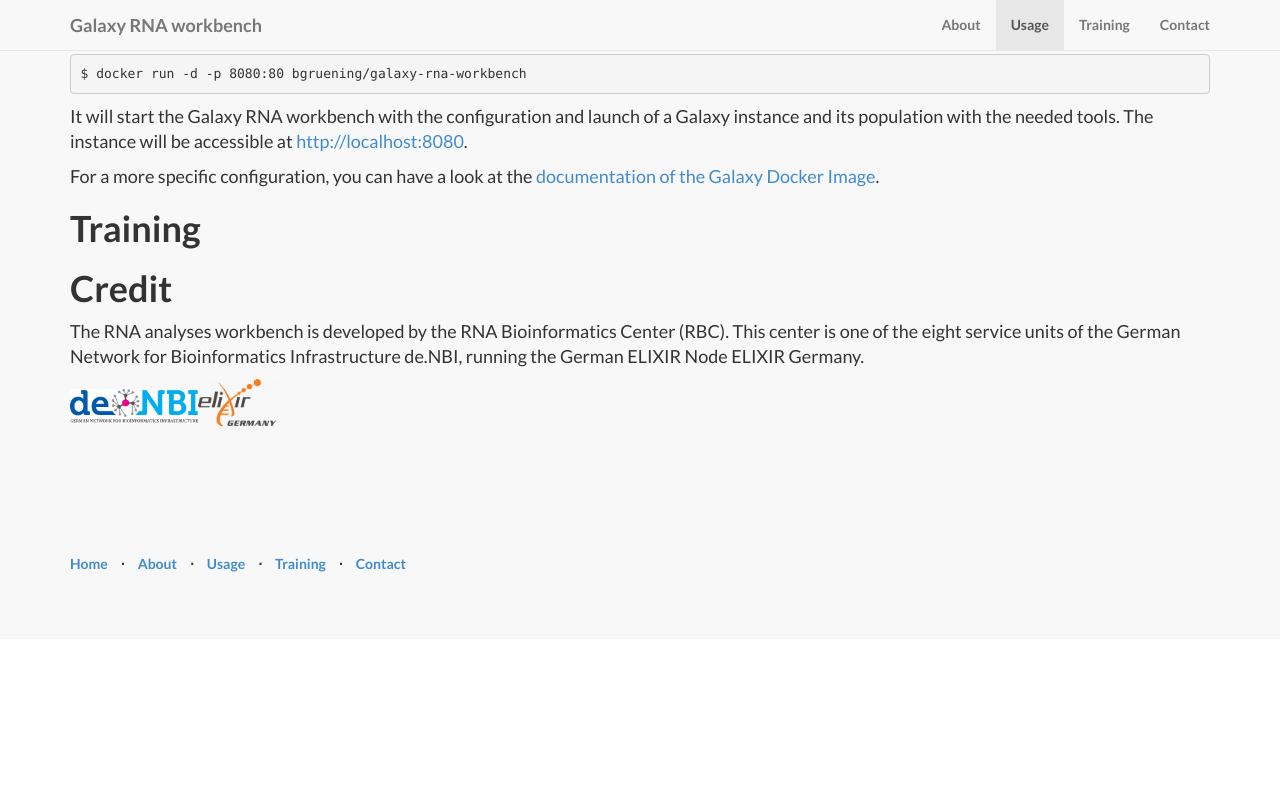
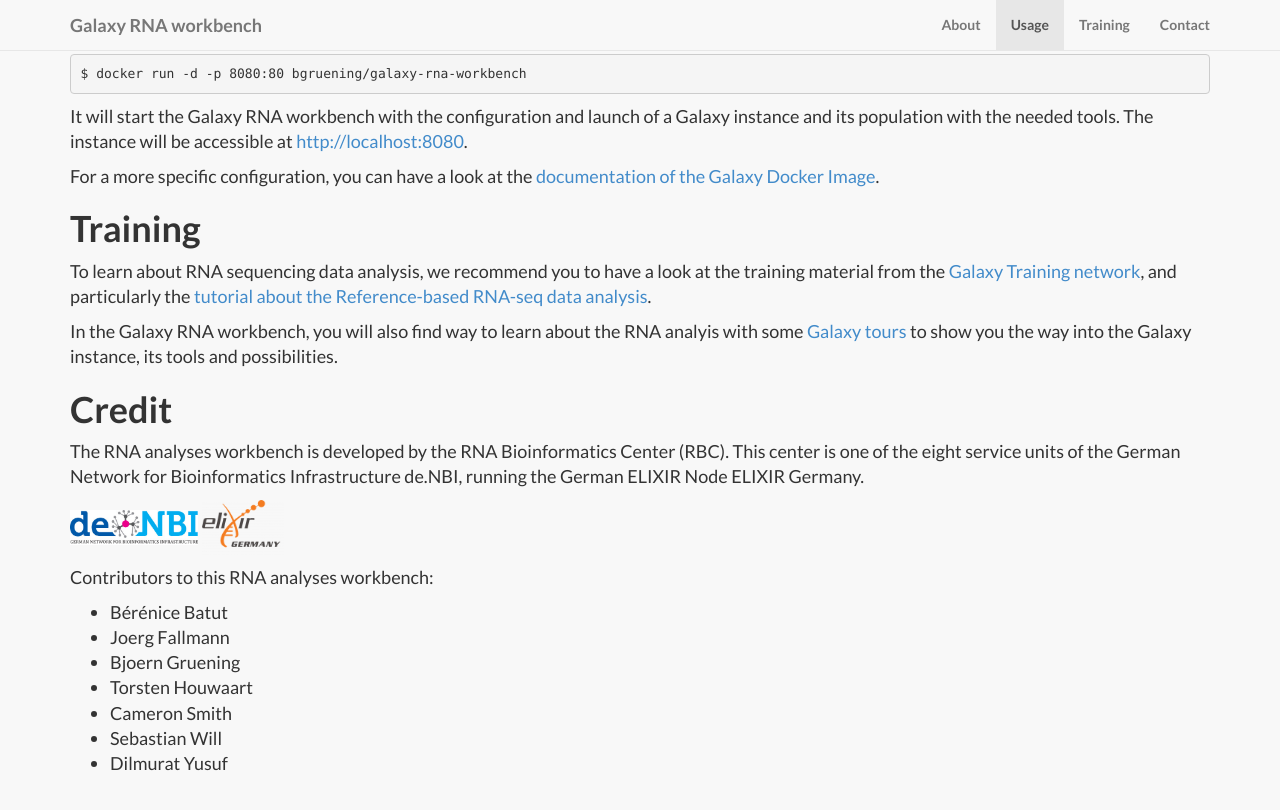
Before and after one commit to bgruening/galaxy-rna-workbench, a Jekyll site: the page built from index.md, in a window 1280 px wide and 900 px high, scrolled down 1736 px. Shown: the top 810 px of the window. Built offline with Jekyll 4.4.1, drawn with Linux system fonts in a browser that asks for light colours; nearby versions of some CDN libraries; library files that are not in the unit come from our copies; our own code applies the rules of GitHub Pages for plain Markdown files; before the commit the page ends 2375 px from its top, so only the background shows below that.

Commit message:
Fill the missing section

```diff
--- a/index.md
+++ b/index.md
@@ -56,9 +56,23 @@
 
 # Training
 
+To learn about RNA sequencing data analysis, we recommend you to have a look at the training material from the [Galaxy Training network](http://bgruening.github.io/training-material/RNA-Seq/), and particularly the [tutorial about the Reference-based RNA-seq data analysis](http://bgruening.github.io/training-material//RNA-Seq/tutorials/ref_based).
+
+In the Galaxy RNA workbench, you will also find way to learn about the RNA analyis with some [Galaxy tours](https://github.com/galaxyproject/galaxy-tours) to show you the way into the Galaxy instance, its tools and possibilities.
+
 
 # Credit
 
 The RNA analyses workbench is developed by the RNA Bioinformatics Center (RBC). This center is one of the eight service units of the German Network for Bioinformatics Infrastructure de.NBI, running the German ELIXIR Node ELIXIR Germany.
 
-<img src="Logos/deNBI_logo.jpg" height="35px" alt="de.NBI" valign="middle"><img src="Logos/elixir_germany.png" height="55px" alt="ELIXIR Germany" valign="middle">
+<img src="Logos/deNBI_logo.jpg" height="35px" alt="de.NBI" valign="middle"> <img src="Logos/elixir_germany.png" height="55px" alt="ELIXIR Germany" valign="middle">
+
+Contributors to this RNA analyses workbench:
+
+ - Bérénice Batut
+ - Joerg Fallmann
+ - Bjoern Gruening
+ - Torsten Houwaart
+ - Cameron Smith
+ - Sebastian Will
+ - Dilmurat Yusuf
```
